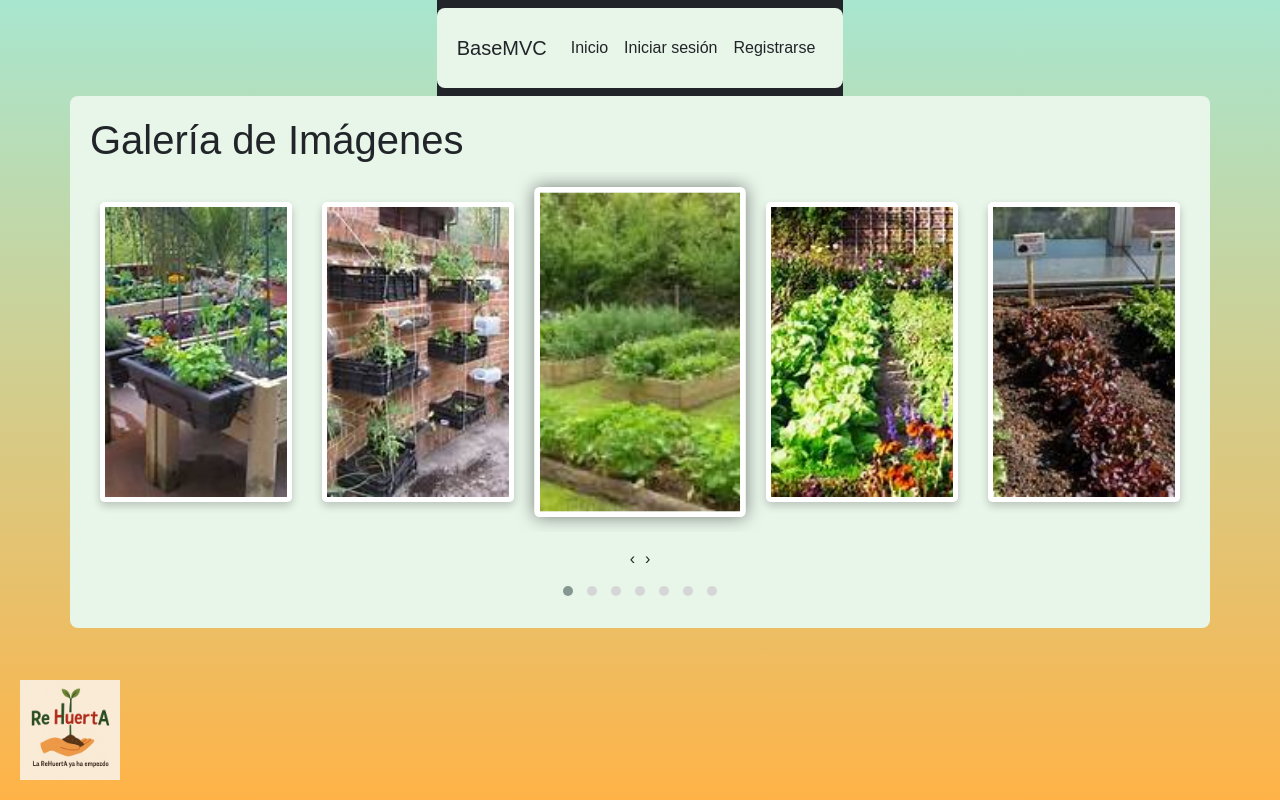
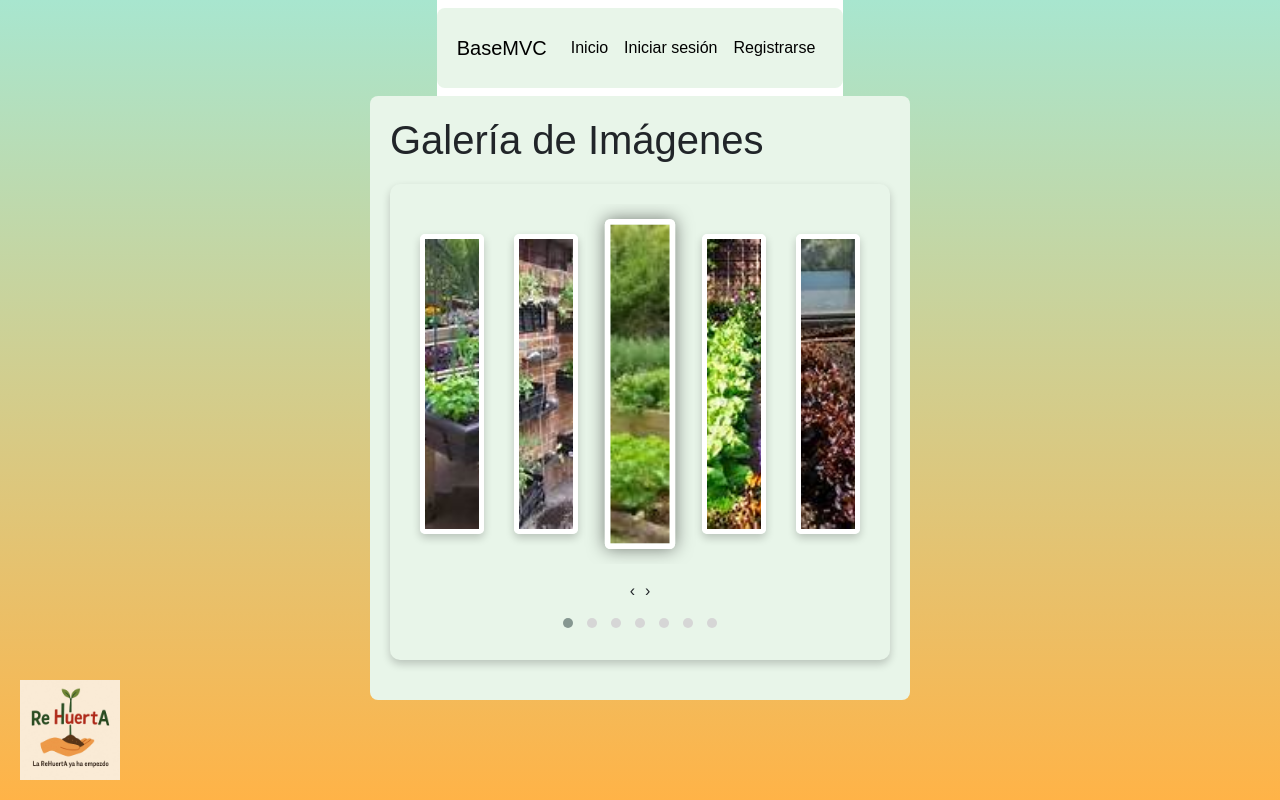
Before and after one commit to Daly2025/basemvcphp, a PHP site: template app/views/gallery/index.php in a window 1280 px wide. Run offline with PHP 8.4, Linux system fonts and the light colour scheme; the template is opened without the code that fills it, so the values that code supplies are empty.

Commit message:
pufffffffffffffffff

```diff
--- a/app/views/gallery/index.php
+++ b/app/views/gallery/index.php
@@ -44,13 +44,21 @@
             transition: transform 0.3s ease;
             box-shadow: 0 0 15px rgba(0,0,0,0.5);
         }
-star e    .owl-carousel {
+        .owl-carousel {
             margin: 20px auto; /* Center the carousel */
             padding: 20px;
             background-color: #e8f5e9; /* Light green background */
             border-radius: 10px;
             box-shadow: 0 4px 8px rgba(0, 0, 0, 0.2);
             max-width: 500px; /* Further reduced width */
+        }
+        /* Estilos específicos para el menú en la galería */
+        .navbar.navbar-dark.bg-dark {
+            background-color: white !important;
+        }
+        .navbar.navbar-dark.bg-dark .navbar-brand,
+        .navbar.navbar-dark.bg-dark .nav-link {
+            color: black !important;
         }
     </style>
     <div class="owl-carousel owl-theme">
--- a/app/views/partials/header.php
+++ b/app/views/partials/header.php
@@ -10,29 +10,29 @@
 <body>
     <nav class="navbar navbar-expand-lg navbar-dark bg-dark">
         <div class="container">
-            <a class="navbar-brand text-dark" href="/">BaseMVC</a>
+            <a class="navbar-brand text-light" href="/">BaseMVC</a>
             <button class="navbar-toggler" type="button" data-bs-toggle="collapse" data-bs-target="#navbarNav">
                 <span class="navbar-toggler-icon"></span>
             </button>
             <div class="collapse navbar-collapse" id="navbarNav">
                 <ul class="navbar-nav ms-auto">
                     <li class="nav-item">
-                        <a class="nav-link text-dark" href="<?php echo base_url(); ?>">Inicio</a>
+                        <a class="nav-link text-light" href="<?php echo base_url(); ?>">Inicio</a>
                     </li>
                     <?php if (isset($_SESSION['username'])): ?>
                         <li class="nav-item">
-                            <span class="nav-link text-dark">Bienvenido, <?php echo htmlspecialchars($_SESSION['username']); ?></span>
+                            <span class="nav-link text-light">Bienvenido, <?php echo htmlspecialchars($_SESSION['username']); ?></span>
                         </li>
                         <li class="nav-item">
-                            <a class="nav-link text-dark" href="<?php echo base_url(); ?>auth/logout">Cerrar sesión</a>
+                            <a class="nav-link text-light" href="<?php echo base_url(); ?>auth/logout">Cerrar sesión</a>
                         </li>
                     <?php else: ?>
 
                         <li class="nav-item">
-                            <a class="nav-link text-dark" href="<?php echo base_url(); ?>auth/login">Iniciar sesión</a>
+                            <a class="nav-link text-light" href="<?php echo base_url(); ?>auth/login">Iniciar sesión</a>
                         </li>
                         <li class="nav-item">
-                            <a class="nav-link text-dark" href="<?php echo base_url(); ?>auth/register">Registrarse</a>
+                            <a class="nav-link text-light" href="<?php echo base_url(); ?>auth/register">Registrarse</a>
                         </li>
                     <?php endif; ?>
                 </ul>
```
